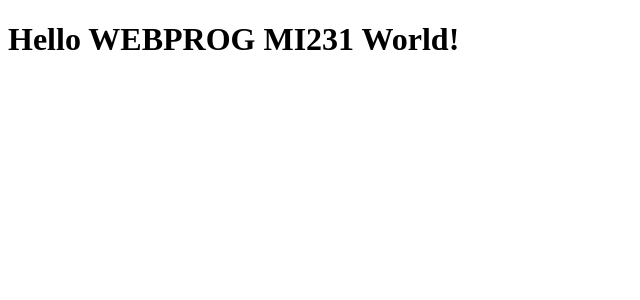
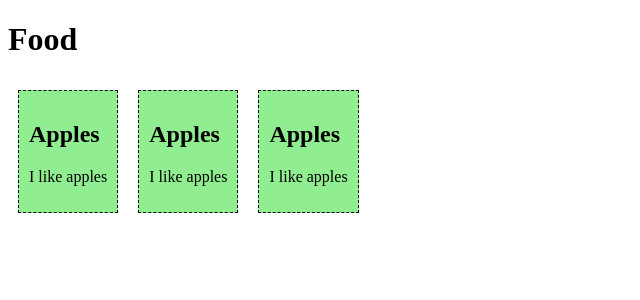
Before and after one commit to christinaprado/vuejs-WEBPROG-MI231, a Vue app in the folder vue-project/: page / in a window 1280 px wide. Shown: the top 300 px of the page, without its empty margins (0-640 px from the left). Built offline with nearby package versions, Linux system fonts and the light colour scheme.

Commit message:
adding the component

```diff
--- a/vue-project/src/App.vue
+++ b/vue-project/src/App.vue
@@ -1,7 +1,18 @@
+<template>
+  <h1>Food</h1>
+  <food-item/>
+  <food-item/>
+  <food-item/>
+</template>
+
 <script></script>
 
-<template>
-  <h1>Hello WEBPROG MI231 World!</h1>
-</template>
-
-<style></style>
+<style>
+  #app > div {
+        border: dashed black 1px;
+        display: inline-block;
+        margin: 10px;
+        padding: 10px;
+        background-color: lightgreen;
+    }
+</style>
--- /dev/null
+++ b/vue-project/src/components/FoodItem.vue
@@ -0,0 +1,29 @@
+<template>
+    <div class="apple">
+      <h2>{{ name }}</h2>
+      <p>{{ message }}</p>
+    </div>
+  </template>
+
+  <script>
+  export default {
+    data() {
+      return {
+        name: 'Apples',
+        message: 'I like apples'
+      }
+    }
+  };
+  </script>
+
+  <style>
+
+.apple {
+        border: dashed black 1px;
+        display: inline-block;
+        margin: 10px;
+        padding: 10px;
+        background-color: lightgreen;
+    }
+
+</style>
```
Also changed, not shown: vue-project/src/main.js (+8 -3 lines).
